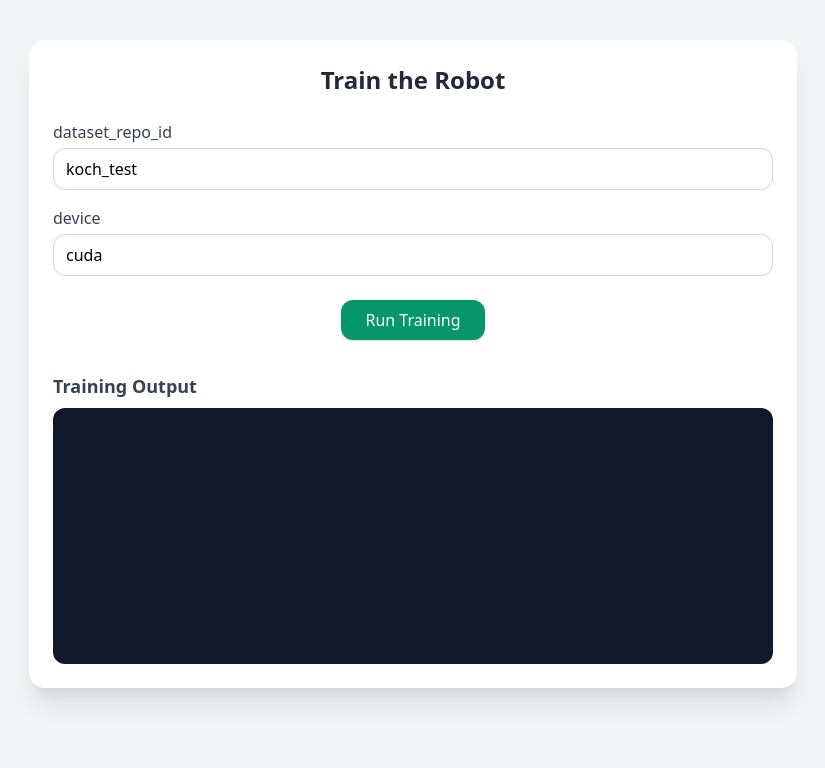
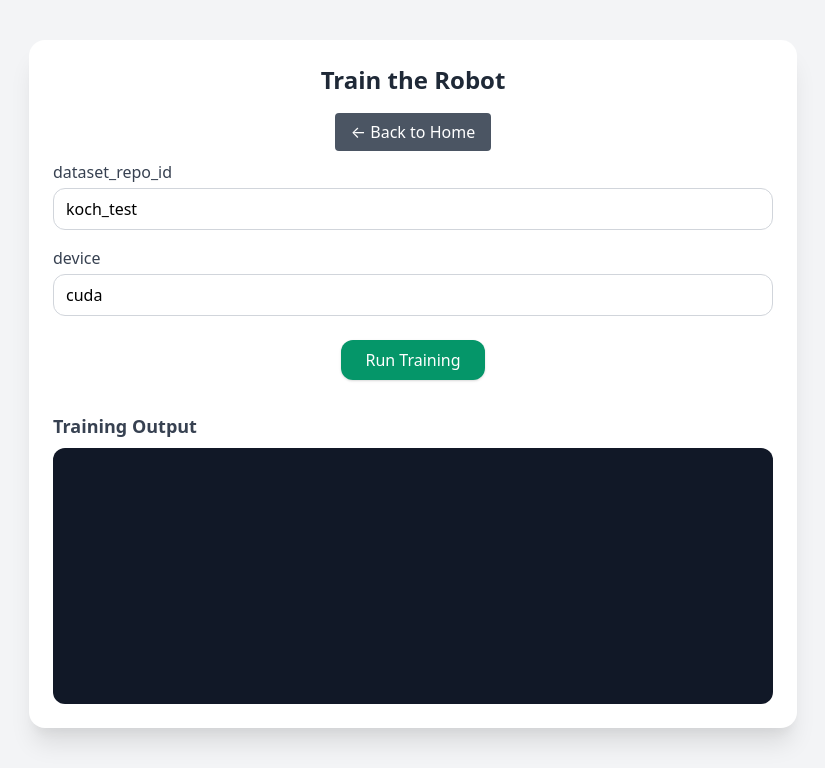
Before and after one commit to derickcjohn/revobots-web-ui, a Flask app: page /train in a window 1280 px wide. Shown: the top 768 px of the page, without its empty margins (227-1052 px from the left). Run offline with Flask 3, Linux system fonts and the light colour scheme.

Commit message:
Update train.html
Add a button to go back to the home page

```diff
--- a/templates/train.html
+++ b/templates/train.html
@@ -9,6 +9,10 @@
 <body class="bg-gray-100 min-h-screen flex flex-col items-center py-10">
   <div class="bg-white shadow-xl rounded-2xl w-full max-w-3xl p-6">
     <h1 class="text-2xl font-bold text-center mb-6 text-gray-800">Train the Robot</h1>
+
+    <div class="text-center mb-4">
+      <a href="/" class="bg-gray-600 text-white px-4 py-2 rounded hover:bg-gray-700">← Back to Home</a>
+    </div>
 
     <form id="train-form" class="space-y-4"></form>
 
```
